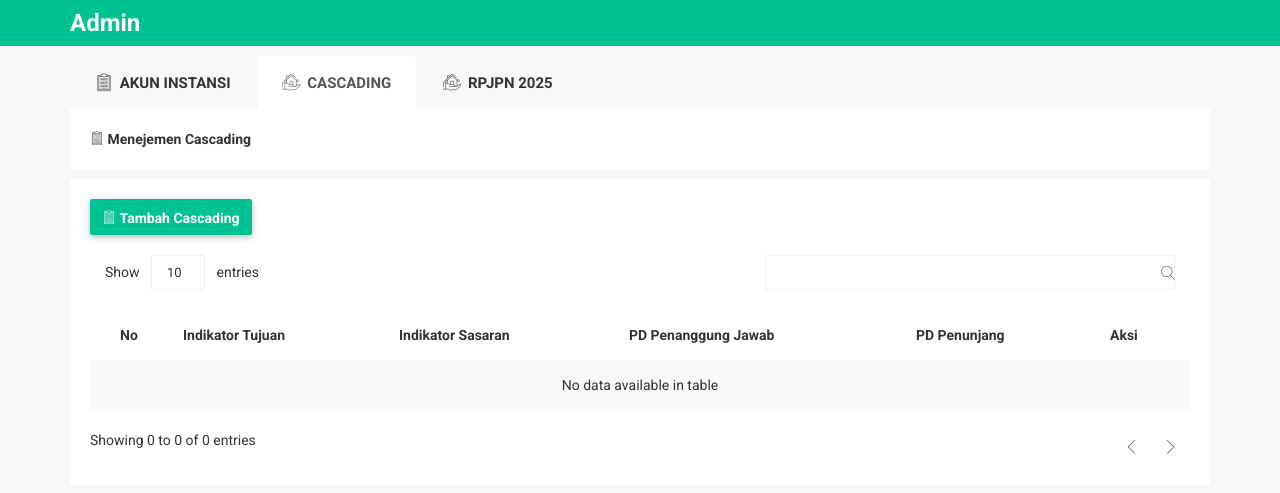
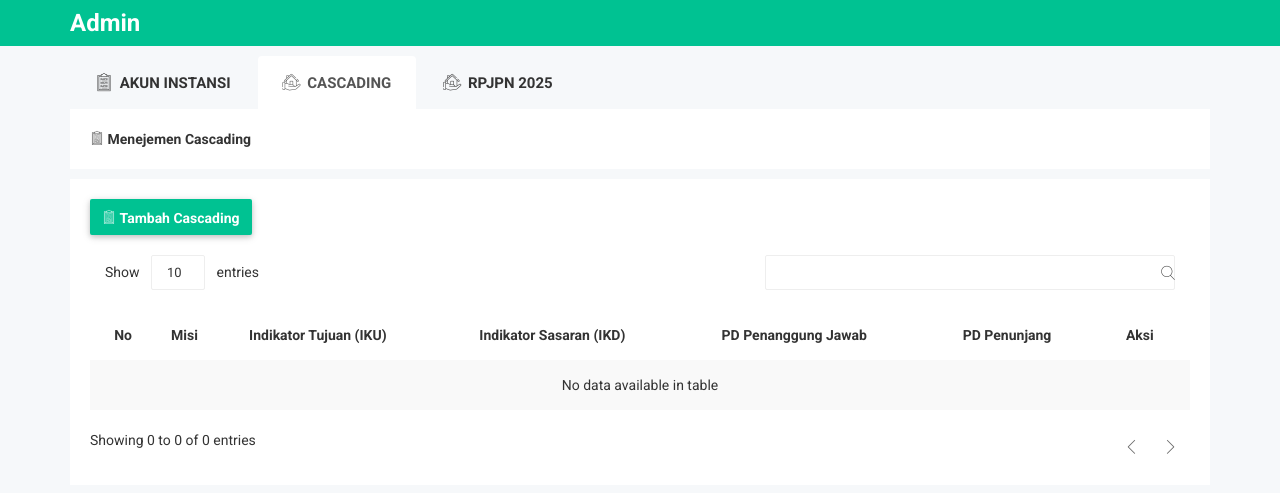
Before and after one commit to NurulFaisolRahman/ippd, a CodeIgniter app: page /ippd/Admin/Cascading in a window 1280 px wide. Shown: the top 493 px of the page. Run offline with CodeIgniter, Linux system fonts and the light colour scheme; data that the repository does not hold is empty; some web fonts are replaced.

Commit message:
revisi cascading

```diff
--- a/application/controllers/Admin.php
+++ b/application/controllers/Admin.php
@@ -4,10 +4,11 @@ defined('BASEPATH') OR exit('No direct script access allowed');
 class Admin extends CI_Controller {
 
 
-	// public function __construct() {
-  //       parent::__construct();
+	public function __construct() {
+		parent::__construct();
+		date_default_timezone_set("Asia/Jakarta");
   //       $this->load->database(); // Memuat database
-  //   }
+    }
 
 	/**
 	 * Index Page for this controller.
@@ -141,15 +142,20 @@ class Admin extends CI_Controller {
 
   public function Cascading() {
     $Header['Halaman'] = 'Cascading';
-    // Hanya ambil data yang belum dihapus (deleted_at IS NULL)
-    $Data['Cascading'] = $this->db->where('deleted_at IS NULL')->get('cascading')->result_array();
+	$Data['Cascading'] = $this->db->select('cascading.*, misi.Misi')
+                                ->from('cascading')
+                                ->join('misi', 'misi.Id = cascading.misi_id')
+                                ->get()->result_array();
+    // $Data['Cascading'] = $this->db->where('deleted_at IS NULL')->get('cascading')->result_array();
     $Data['Instansi'] = $this->db->get('akun_instansi')->result_array();
+    $Data['Misi'] = $this->db->get('misi')->result_array(); // Ambil data misi dari database
     $this->load->view('Admin/header', $Header);
     $this->load->view('Admin/Cascading', $Data);
 }
 
 public function TambahCascading() {
     $data = [
+		'misi_id' => $this->input->post('misi_id'),
         'indikator_tujuan' => $this->input->post('indikator_tujuan'),
         'indikator_sasaran' => $this->input->post('indikator_sasaran'),
         'pd_penanggung_jawab' => implode(', ', $this->input->post('pd_penanggung_jawab')),
@@ -162,6 +168,7 @@ public function TambahCascading() {
 public function EditCascading() {
     $id = $this->input->post('id');
     $data = [
+		'misi_id' => $this->input->post('misi_id'),
         'indikator_tujuan' => $this->input->post('indikator_tujuan'),
         'indikator_sasaran' => $this->input->post('indikator_sasaran'),
         'pd_penanggung_jawab' => implode(', ', $this->input->post('pd_penanggung_jawab')),
--- a/application/views/Admin/Cascading.php
+++ b/application/views/Admin/Cascading.php
@@ -19,8 +19,9 @@
                             <thead>
                                 <tr>
                                     <th class="text-center">No</th>
-                                    <th>Indikator Tujuan</th>
-                                    <th>Indikator Sasaran</th>
+                                    <th>Misi</th>
+                                    <th>Indikator Tujuan (IKU)</th>
+                                    <th>Indikator Sasaran (IKD)</th>
                                     <th>PD Penanggung Jawab</th>
                                     <th>PD Penunjang</th>
                                     <th>Aksi</th>
@@ -30,21 +31,13 @@
                                 <?php $No = 1; foreach ($Cascading as $key) { ?>
                                 <tr>
                                     <td style="vertical-align: middle;" class="text-center"><?= $No++ ?></td>
+                                    <td style="vertical-align: middle;"><?= $key['Misi'] ?></td>
                                     <td style="vertical-align: middle;"><?= $key['indikator_tujuan'] ?></td>
-                                    <td style="vertical-align: middle;"><?= $key['indikator_sasaran'] ?></td>
+                                    <td style="vertical-align: middle;"><?= str_replace("\n", ", ", $key['indikator_sasaran']) ?></td>
                                     <td style="vertical-align: middle;"><?= $key['pd_penanggung_jawab'] ?></td>
                                     <td style="vertical-align: middle;"><?= $key['pd_penunjang'] ?></td>
                                     <td>
                                         <div class="button-icon-btn button-icon-btn-cl sm-res-mg-t-30">
-                                            <!-- Tombol Info -->
-                                            <button class="btn btn-info btn-reco-mg btn-button-mg Info"
-                                                    data-id="<?= $key['id'] ?>"
-                                                    data-indikator-tujuan="<?= $key['indikator_tujuan'] ?>"
-                                                    data-indikator-sasaran="<?= $key['indikator_sasaran'] ?>"
-                                                    data-pd-penanggung-jawab="<?= $key['pd_penanggung_jawab'] ?>"
-                                                    data-pd-penunjang="<?= $key['pd_penunjang'] ?>">
-                                                <i class="fa fa-info-circle"></i> <!-- Ikon Info -->
-                                            </button>
 
                                             <!-- Tombol Edit -->
                                             <button class="btn btn-amber amber-icon-notika btn-reco-mg btn-button-mg Edit"
@@ -85,11 +78,20 @@
             <div class="modal-body">
                 <form id="FormTambahCascading">
                     <div class="form-group">
-                        <label for="IndikatorTujuan">Indikator Tujuan</label>
+                        <label for="Misi">Misi</label>
+                        <select class="form-control" id="Misi" name="misi_id" required>
+                            <option value="">Pilih Misi</option>
+                            <?php foreach ($Misi as $misi) { ?>
+                                <option value="<?= $misi['Id'] ?>"><?= $misi['Misi'] ?></option>
+                            <?php } ?>
+                        </select>
+                    </div>
+                    <div class="form-group">
+                        <label for="IndikatorTujuan">Indikator Tujuan (IKU)</label>
                         <textarea class="form-control" id="IndikatorTujuan" name="indikator_tujuan" rows="3" required></textarea>
                     </div>
                     <div class="form-group">
-                        <label for="IndikatorSasaran">Indikator Sasaran</label>
+                        <label for="IndikatorSasaran">Indikator Sasaran (IKD)</label>
                         <textarea class="form-control" id="IndikatorSasaran" name="indikator_sasaran" rows="3" required></textarea>
                     </div>
                     <div class="form-group">
@@ -117,39 +119,6 @@
     </div>
 </div>
 
-<!-- Modal Info Cascading -->
-<div class="modal fade" id="ModalInfoCascading" role="dialog">
-    <div class="modal-dialog modal-lg">
-        <div class="modal-content">
-            <div class="modal-header">
-                <button type="button" class="close" data-dismiss="modal">&times;</button>
-                <h4 class="modal-title">Detail Cascading</h4>
-            </div>
-            <div class="modal-body">
-                <div class="form-group">
-                    <label><b>Indikator Tujuan</b></label>
-                    <p id="InfoIndikatorTujuan"></p>
-                </div>
-                <div class="form-group">
-                    <label><b>Indikator Sasaran</b></label>
-                    <p id="InfoIndikatorSasaran"></p>
-                </div>
-                <div class="form-group">
-                    <label><b>PD Penanggung Jawab</b></label>
-                    <p id="InfoPDPenanggungJawab"></p>
-                </div>
-                <div class="form-group">
-                    <label><b>PD Penunjang</b></label>
-                    <p id="InfoPDPenunjang"></p>
-                </div>
-            </div>
-            <div class="modal-footer">
-                <button type="button" class="btn btn-danger" data-dismiss="modal">Tutup</button>
-            </div>
-        </div>
-    </div>
-</div>
-
 <!-- Modal Edit Cascading -->
 <div class="modal fade" id="ModalEditCascading" role="dialog">
     <div class="modal-dialog modal-lg">
@@ -162,11 +131,20 @@
                 <form id="FormEditCascading">
                     <input type="hidden" id="EditId" name="id">
                     <div class="form-group">
-                        <label for="EditIndikatorTujuan">Indikator Tujuan</label>
+                        <label for="EditMisi">Misi</label>
+                        <select class="form-control" id="EditMisi" name="misi_id" required>
+                            <option value="">Pilih Misi</option>
+                            <?php foreach ($Misi as $misi) { ?>
+                                <option value="<?= $misi['Id'] ?>"><?= $misi['Misi'] ?></option>
+                            <?php } ?>
+                        </select>
+                    </div>
+                    <div class="form-group">
+                        <label for="EditIndikatorTujuan">Indikator Tujuan (IKU)</label>
                         <textarea class="form-control" id="EditIndikatorTujuan" name="indikator_tujuan" rows="3" required></textarea>
                     </div>
                     <div class="form-group">
-                        <label for="EditIndikatorSasaran">Indikator Sasaran</label>
+                        <label for="EditIndikatorSasaran">Indikator Sasaran (IKD)</label>
                         <textarea class="form-control" id="EditIndikatorSasaran" name="indikator_sasaran" rows="3" required></textarea>
                     </div>
                     <div class="form-group">
@@ -219,27 +197,9 @@
                 if (res == '1') {
                     window.location.reload();
                 } else {
-                    alert("Gagal menyimpan data!");
+                    // alert("Gagal menyimpan data!");
+                    alert(res);
                 }
-            });
-        });
-
-        $(document).ready(function() {
-    // Tampilkan informasi saat tombol Info diklik
-    $(document).on("click", ".Info", function() {
-        var indikatorTujuan = $(this).data('indikator-tujuan');
-        var indikatorSasaran = $(this).data('indikator-sasaran');
-        var pdPenanggungJawab = $(this).data('pd-penanggung-jawab');
-        var pdPenunjang = $(this).data('pd-penunjang');
-
-        // Isi modal dengan data yang sesuai
-        $("#InfoIndikatorTujuan").text(indikatorTujuan);
-        $("#InfoIndikatorSasaran").text(indikatorSasaran);
-        $("#InfoPDPenanggungJawab").text(pdPenanggungJawab);
-        $("#InfoPDPenunjang").text(pdPenunjang);
-
-        // Tampilkan modal
-        $("#ModalInfoCascading").modal('show');
             });
         });
 
@@ -248,12 +208,14 @@
     var id = $(this).data('id');
     var indikatorTujuan = $(this).data('indikator-tujuan');
     var indikatorSasaran = $(this).data('indikator-sasaran');
+    var misiId = $(this).data('misi-id'); // Ambil data misi_id
     var pdPenanggungJawab = $(this).data('pd-penanggung-jawab').split(',');
     var pdPenunjang = $(this).data('pd-penunjang').split(',');
 
     $("#EditId").val(id);
     $("#EditIndikatorTujuan").val(indikatorTujuan);
     $("#EditIndikatorSasaran").val(indikatorSasaran);
+    $("#EditMisi").val(misiId); // Set nilai dropdown misi
 
     // Reset checkbox
     $("input[name='pd_penanggung_jawab[]']").prop('checked', false);
--- a/application/views/Super/isu.php
+++ b/application/views/Super/isu.php
@@ -36,7 +36,7 @@
                     <td style="vertical-align: middle;"><?=$key['Tahun']?></td>
                     <td style="vertical-align: middle;">
                         <div class="button-icon-btn button-icon-btn-cl sm-res-mg-t-30">
-                            <button class="btn btn-amber amber-icon-notika btn-reco-mg btn-button-mg Edit" Edit="<?=$key['Id']?>"><i class="notika-icon notika-next"></i></button>
+                            <button class="btn btn-amber amber-icon-notika btn-reco-mg btn-button-mg Edit" Edit="<?=$key['Id']?>"><i class="notika-icon notika-edit"></i></button>
                             <button class="btn btn-danger danger-icon-notika btn-reco-mg btn-button-mg Delete" Delete="<?=$key['Id']?>"><i class="notika-icon notika-trash"></i></button>
                         </div>
                     </td>
```
Lines whose indentation alone changed are shown as unchanged.
